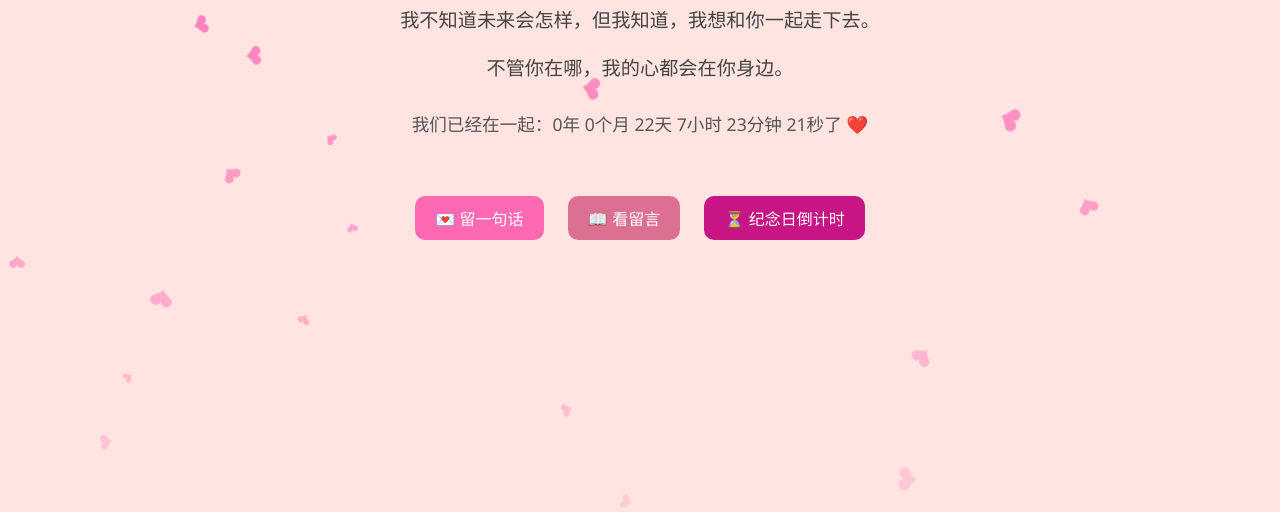
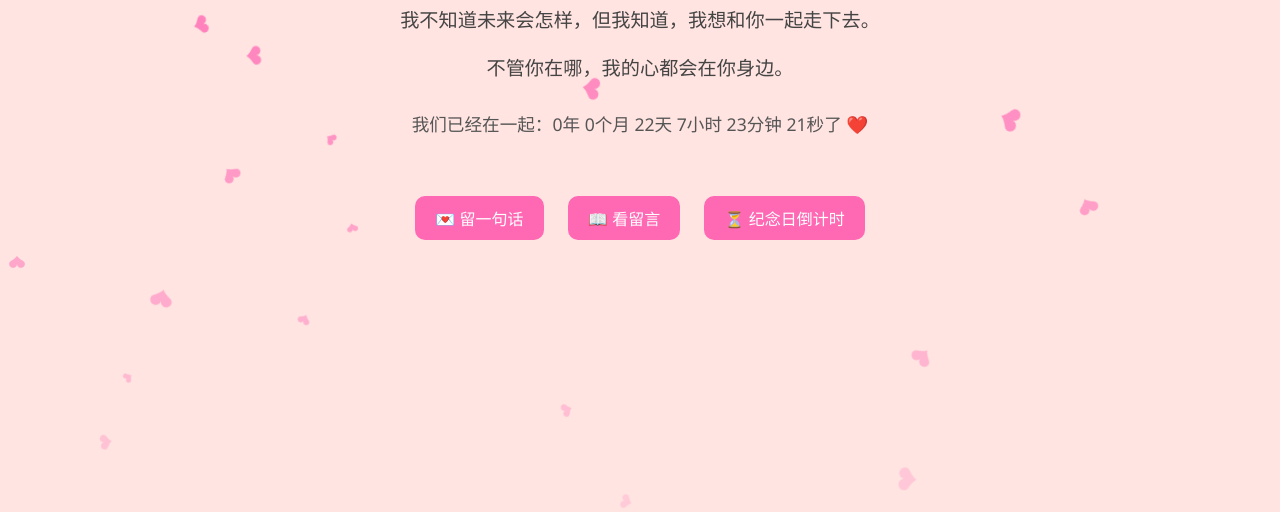
Before and after one commit to peepeew/love-gf-web, a Flask app: template templates/index.html in a window 1280 px wide. Shown: the part 142-654 px from the top of the page. Run offline with Flask 3, Linux system fonts and the light colour scheme; the template is opened without the code that fills it, so the values that code supplies are empty.

Commit message:
add: update index.html

```diff
--- a/templates/index.html
+++ b/templates/index.html
@@ -45,6 +45,29 @@
       0% { transform: translateY(0) rotate(0deg); opacity: 1; }
       100% { transform: translateY(100vh) rotate(360deg); opacity: 0; }
     }
+
+    /* 🔘 功能按钮样式 */
+    .nav-buttons {
+      margin-top: 50px;
+    }
+    .nav-buttons a {
+      text-decoration: none;
+    }
+    .nav-buttons button {
+      margin: 10px;
+      padding: 10px 20px;
+      font-size: 16px;
+      border: none;
+      border-radius: 10px;
+      background-color: hotpink;
+      color: white;
+      cursor: pointer;
+      transition: all 0.2s ease;
+    }
+    .nav-buttons button:hover {
+      transform: scale(1.05);
+      background-color: deeppink;
+    }
   </style>
 </head>
 <body>
@@ -57,25 +80,13 @@
 
   <!-- 🎵 背景音乐播放器 -->
   <audio id="bgm" src="https://cdn.pixabay.com/download/audio/2022/03/15/audio_fce5b9bf98.mp3?filename=love-11097.mp3" autoplay loop></audio>
-<div style="margin-top: 50px;">
-  <a href="/submit" style="text-decoration: none;">
-    <button style="margin: 10px; padding: 10px 20px; font-size: 16px; border: none; border-radius: 10px; background-color: hotpink; color: white; cursor: pointer;">
-      💌 留一句话
-    </button>
-  </a>
 
-  <a href="/messages" style="text-decoration: none;">
-    <button style="margin: 10px; padding: 10px 20px; font-size: 16px; border: none; border-radius: 10px; background-color: palevioletred; color: white; cursor: pointer;">
-      📖 看留言
-    </button>
-  </a>
-
-  <a href="/anniversary" style="text-decoration: none;">
-    <button style="margin: 10px; padding: 10px 20px; font-size: 16px; border: none; border-radius: 10px; background-color: mediumvioletred; color: white; cursor: pointer;">
-      ⏳ 纪念日倒计时
-    </button>
-  </a>
-</div>
+  <!-- 🔘 功能跳转入口 -->
+  <div class="nav-buttons">
+    <a href="/submit"><button>💌 留一句话</button></a>
+    <a href="/messages"><button>📖 看留言</button></a>
+    <a href="/anniversary"><button>⏳ 纪念日倒计时</button></a>
+  </div>
 
   <script>
     // ❤️ 设置纪念日时间
@@ -84,19 +95,14 @@
     function updateLoveTime() {
       const now = new Date();
       let delta = Math.floor((now - startDate) / 1000);
-
       const years = Math.floor(delta / (365 * 24 * 3600));
       delta %= 365 * 24 * 3600;
-
       const months = Math.floor(delta / (30 * 24 * 3600));
       delta %= 30 * 24 * 3600;
-
       const days = Math.floor(delta / (24 * 3600));
       delta %= 24 * 3600;
-
       const hours = Math.floor(delta / 3600);
       delta %= 3600;
-
       const minutes = Math.floor(delta / 60);
       const seconds = delta % 60;
 
```
